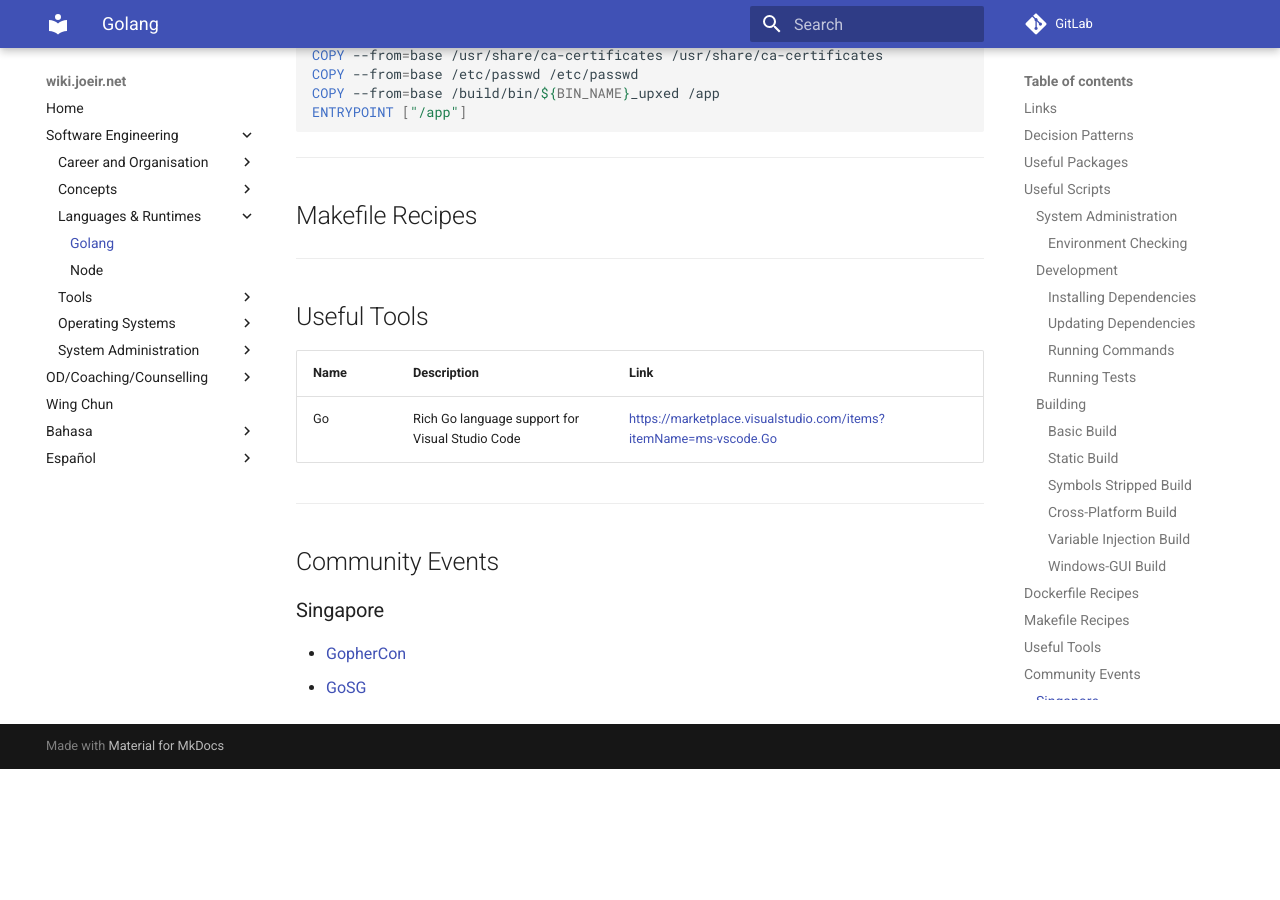
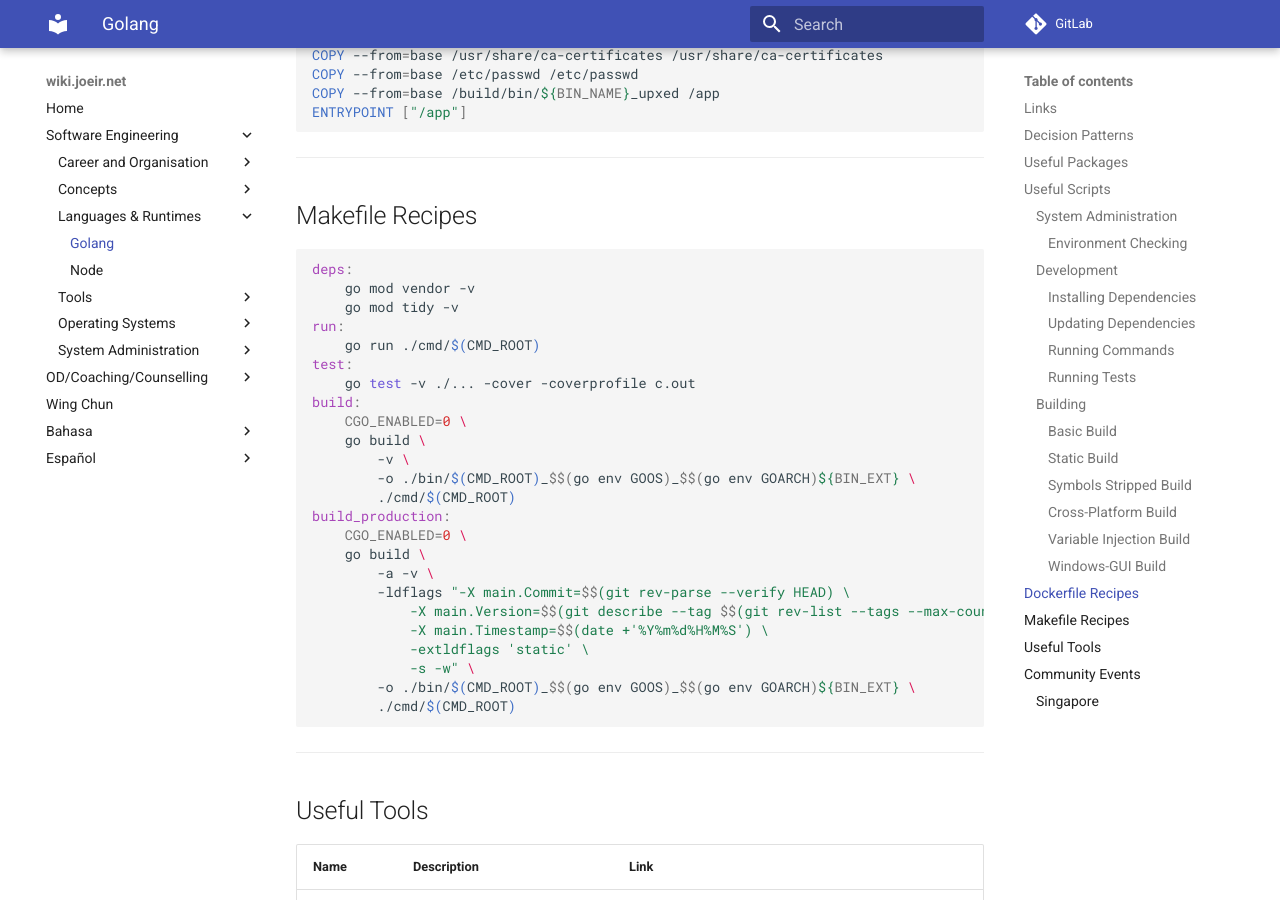
Before and after one commit to zephinzer/wiki.joeir.net, an MkDocs documentation site: the page built from docs/software-engineering/languages-runtimes/golang.md, in a window 1280 px wide and 900 px high, scrolled down 4297 px. Built offline with MkDocs 1.6.1 and Material for MkDocs 9.7.7, drawn with Linux system fonts in a browser that asks for light colours; comment, search, counter and statistics services are not loaded; before the commit the page ends 5066 px from its top, so only the background shows below that.

Commit message:
updated golang makefile recipes

````diff
--- a/docs/software-engineering/languages-runtimes/golang.md
+++ b/docs/software-engineering/languages-runtimes/golang.md
@@ -200,7 +200,32 @@ ENTRYPOINT ["/app"]
 
 ## Makefile Recipes
 
-
+```Makefile
+deps:
+	go mod vendor -v
+	go mod tidy -v
+run:
+	go run ./cmd/$(CMD_ROOT)
+test:
+	go test -v ./... -cover -coverprofile c.out
+build:
+	CGO_ENABLED=0 \
+	go build \
+		-v \
+		-o ./bin/$(CMD_ROOT)_$$(go env GOOS)_$$(go env GOARCH)${BIN_EXT} \
+		./cmd/$(CMD_ROOT)
+build_production:
+	CGO_ENABLED=0 \
+	go build \
+		-a -v \
+		-ldflags "-X main.Commit=$$(git rev-parse --verify HEAD) \
+			-X main.Version=$$(git describe --tag $$(git rev-list --tags --max-count=1)) \
+			-X main.Timestamp=$$(date +'%Y%m%d%H%M%S') \
+			-extldflags 'static' \
+			-s -w" \
+		-o ./bin/$(CMD_ROOT)_$$(go env GOOS)_$$(go env GOARCH)${BIN_EXT} \
+		./cmd/$(CMD_ROOT)
+```
 
 - - -
 
````
Also changed, not shown: docs/software-engineering/career-and-organisation/competency-frameworks.md (line endings or trailing spaces).
